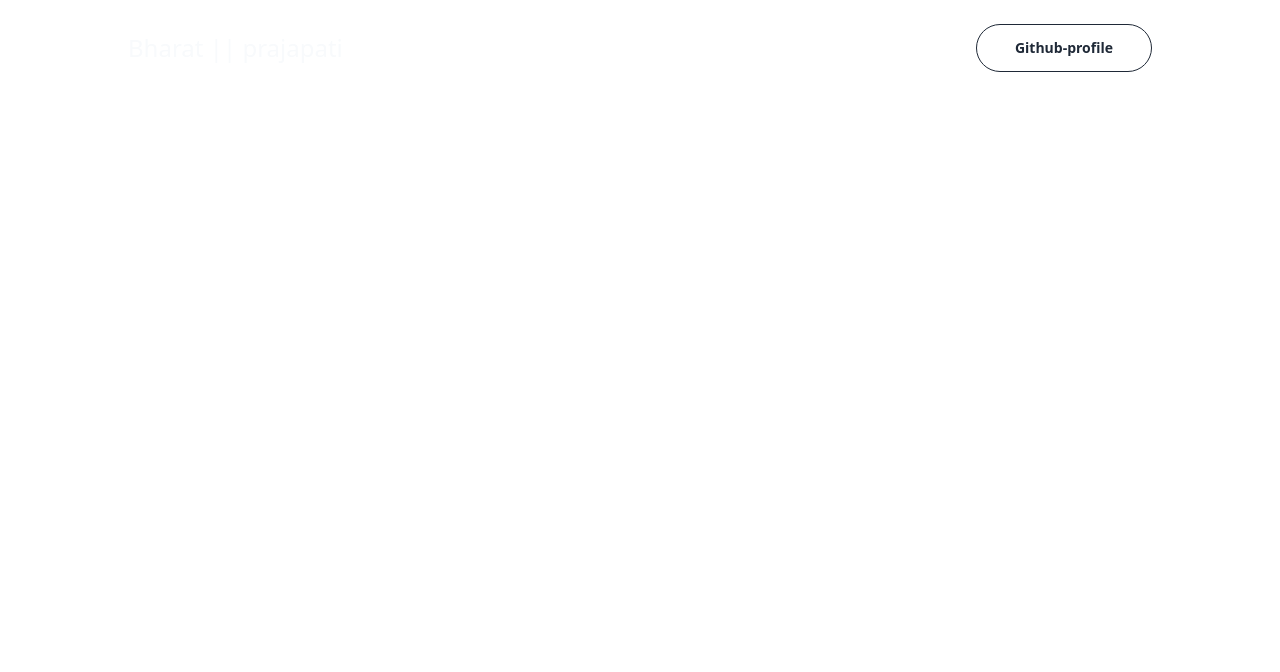
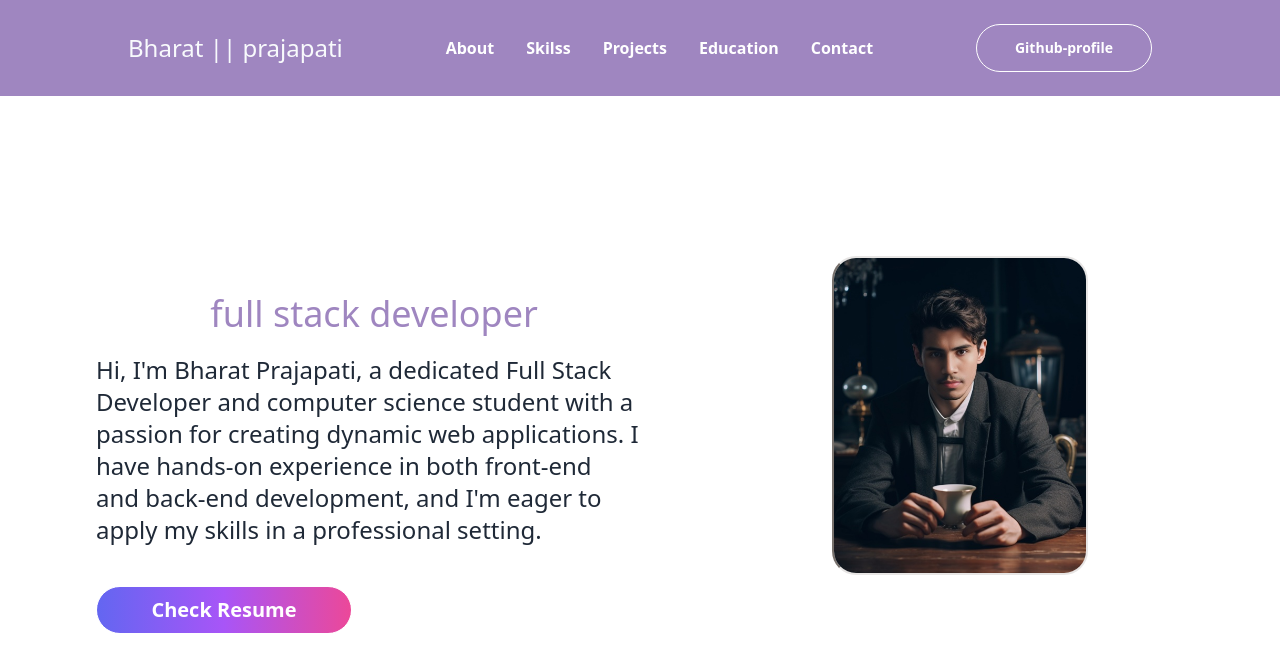
Before and after one commit to cs-bharat/My-portfolio, a React (Vite) app: page / in a window 1280 px wide. Shown: the top 672 px of the page. Built offline with nearby package versions, Linux system fonts and the light colour scheme.

Commit message:
overview section done

```diff
--- a/src/App.jsx
+++ b/src/App.jsx
@@ -1,12 +1,15 @@
 import { useState } from 'react'
 import Hero from './componets/Hero'
-
+import Overview from './componets/Overview'
+import Skills from './componets/Skills'
 function App() {
 
 
   return (
     <>
      <Hero/>
+     <Overview/>
+     <Skills/>
     </>
 
   )
--- a/src/componets/Hero.jsx
+++ b/src/componets/Hero.jsx
@@ -3,20 +3,25 @@ import React from "react";
 function Hero() {
     return (
         <>
+            <div className="web w-[100%] bg-cover bg-center" style={{ backgroundImage: `url('assets/herobg.png')` }}>
 
-            <div className='Hero-section h-[100vh] w-[100%] '>
 
-                <nav className='flex justify-between items-center pt-[20px] pl-[10%] pr-[10%]'>
-                    <h2 className='text-2xl text-slate-50'>Bharat || prajapati</h2>
-                    <ul className='inline-block flex text-white cursor-pointer '>
-                        <li className='px-4 py-4 font-bold hover:text-[#ea1538] '><a href="#" />About</li>
-                        <li className='px-4 py-4 font-bold hover:text-[#ea1538]'><a href="#" />Skilss</li>
-                        <li className='px-4 py-4 font-bold hover:text-[#ea1538]'><a href="#" />Projects</li>
-                        <li className='px-4 py-4 font-bold hover:text-[#ea1538]'><a href="#" />Education</li>
-                        <li className='px-4 py-4 font-bold hover:text-[#ea1538]'><a href="#" />Contact</li>
-                    </ul>
-                    <button class="btn w-44 rounded-full btn-outline">Github-profile</button>
-                </nav>
+                <div className='Hero-section h-[12vh] w-[100%] bg-[#9F86C0] fixed'  >
+
+                    <nav className='flex justify-between items-center pt-[20px] pl-[10%] pr-[10%] '>
+                        <h2 className='text-2xl text-slate-50'>Bharat <span className="text-color-[#5E548E]">||</span> prajapati</h2>
+                        <ul className='inline-block flex text-white cursor-pointer '>
+                            <li className='px-4 py-4 font-bold hover:text-[#ea1538] hover:scale-125 transitions duration-300 '><a href="#" />About</li>
+                            <li className='px-4 py-4 font-bold hover:text-[#ea1538] hover:scale-125 transitions duration-300 '><a href="#" />Skilss</li>
+                            <li className='px-4 py-4 font-bold hover:text-[#ea1538] hover:scale-125 transitions duration-300'><a href="#" />Projects</li>
+                            <li className='px-4 py-4 font-bold hover:text-[#ea1538] hover:scale-125 transitions duration-300'><a href="#" />Education</li>
+                            <li className='px-4 py-4 font-bold hover:text-[#ea1538] hover:scale-125 transitions duration-300'><a href="#" />Contact</li>
+                        </ul>
+                        <button class="btn w-44 rounded-full btn-outline text-white  transitions duration-300">
+                            <a href="https://github.com/cs-bharat"> Github-profile </a>
+                        </button>
+                    </nav>
+                </div>
             </div>
 
         </>
--- /dev/null
+++ b/src/componets/Overview.jsx
@@ -0,0 +1,37 @@
+import React from "react";
+import photo from "../assets/Picture.jpg";
+
+function Overview() {
+    return (
+        <>
+            <div className="Overview-section h-[100vh] w-[100%] flex justify-between ">
+                <div className="Intro-box  w-[50%] flex justify-center h-[100vh] items-center">
+                    <div className="left w-[100%] pl-[15%] ">
+                        <div className="text-6xl text-white w-full max-w-[520px]">
+                            <h1>Hi,I am </h1>
+                            <h1>Bharat Prajapati</h1>
+                            <h4 className="pt-[8px] text-4xl">I am a <spna className="text-[#9F86C0]">full stack developer</spna></h4>
+                        </div>
+
+                        <div className="Intro-me text-2xl gap-[4px] pt-[20px]">
+                            <p>Hi, I'm Bharat Prajapati, a dedicated Full Stack Developer and computer science student with a passion for creating dynamic web applications. I have hands-on experience in both front-end and back-end development, and I'm eager to apply my skills in a professional setting.</p>
+                        </div>
+                        <div className="pt-[40px]">
+                            <button className="btn w-64  rounded-full btn-outline text-white  transitions duration-300 bg-gradient-to-r from-indigo-500 via-purple-500 to-pink-500 font-bold text-xl">
+                                <a href="">Check Resume</a>
+                            </button>
+                        </div>
+                    </div>
+                </div>
+
+
+                <div className="Img w-[50%] flex justify-center items-center  pt-[30px]">
+                    <div className="right w-[40%]">
+                        <img src={photo} alt="my-picture" className="rounded-3xl border-l-stone-500 border-2 border-stone-200"></img>
+                    </div>
+                </div>
+            </div>
+        </>
+    )
+}
+export default Overview
--- /dev/null
+++ b/src/componets/Skills.jsx
@@ -0,0 +1,10 @@
+import React from "react"
+
+function Skills(){
+ return(
+    <>
+
+    </>
+ )
+}
+export default Skills
--- a/tailwind.config.js
+++ b/tailwind.config.js
@@ -6,7 +6,11 @@ export default {
     "./src/**/*.{js,ts,jsx,tsx}",
   ],
   theme: {
-    extend: {},
+    extend: {
+      backgroundImage:{
+        // 'herobg' :"url('/assets/herobg.png')",
+      }
+    },
   },
   plugins: [require('daisyui'),],
 }
```
Also changed, not shown: src/assets/Picture.jpg (added), src/assets/herobg.png (added).
